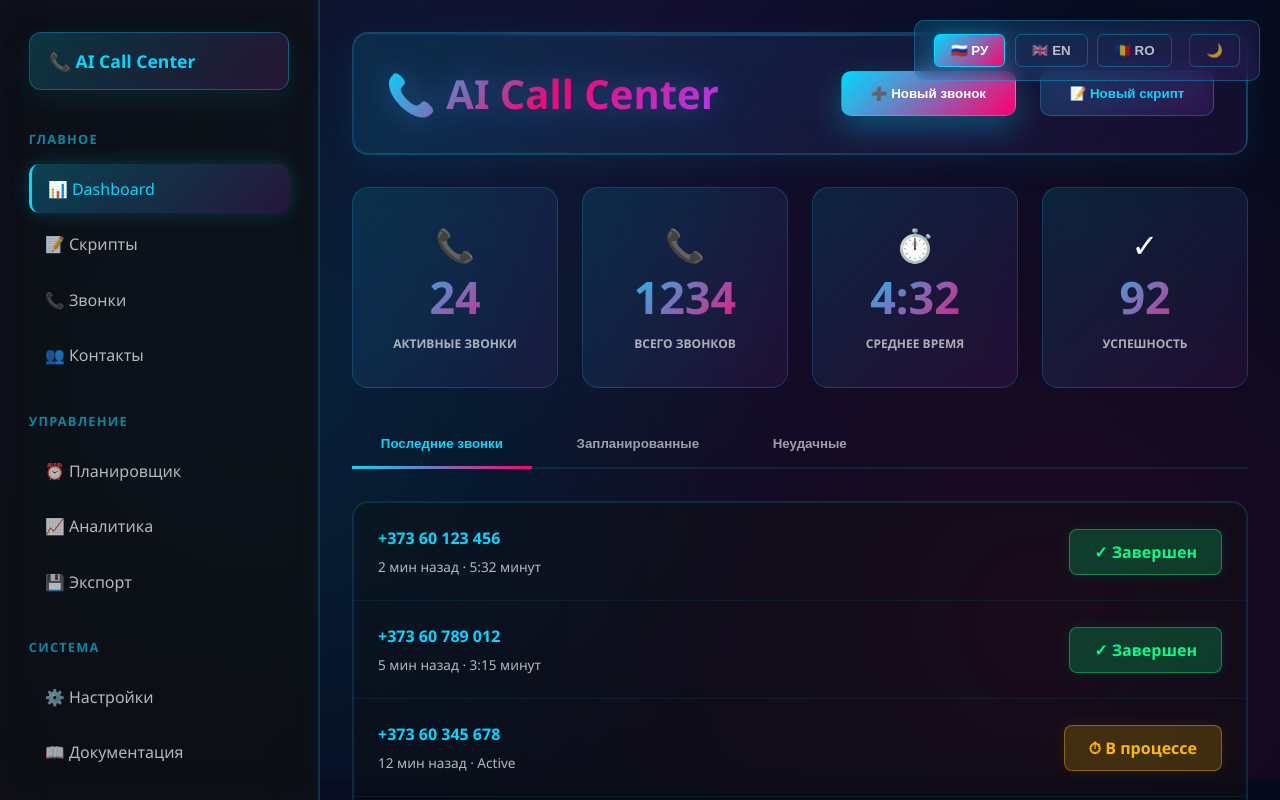
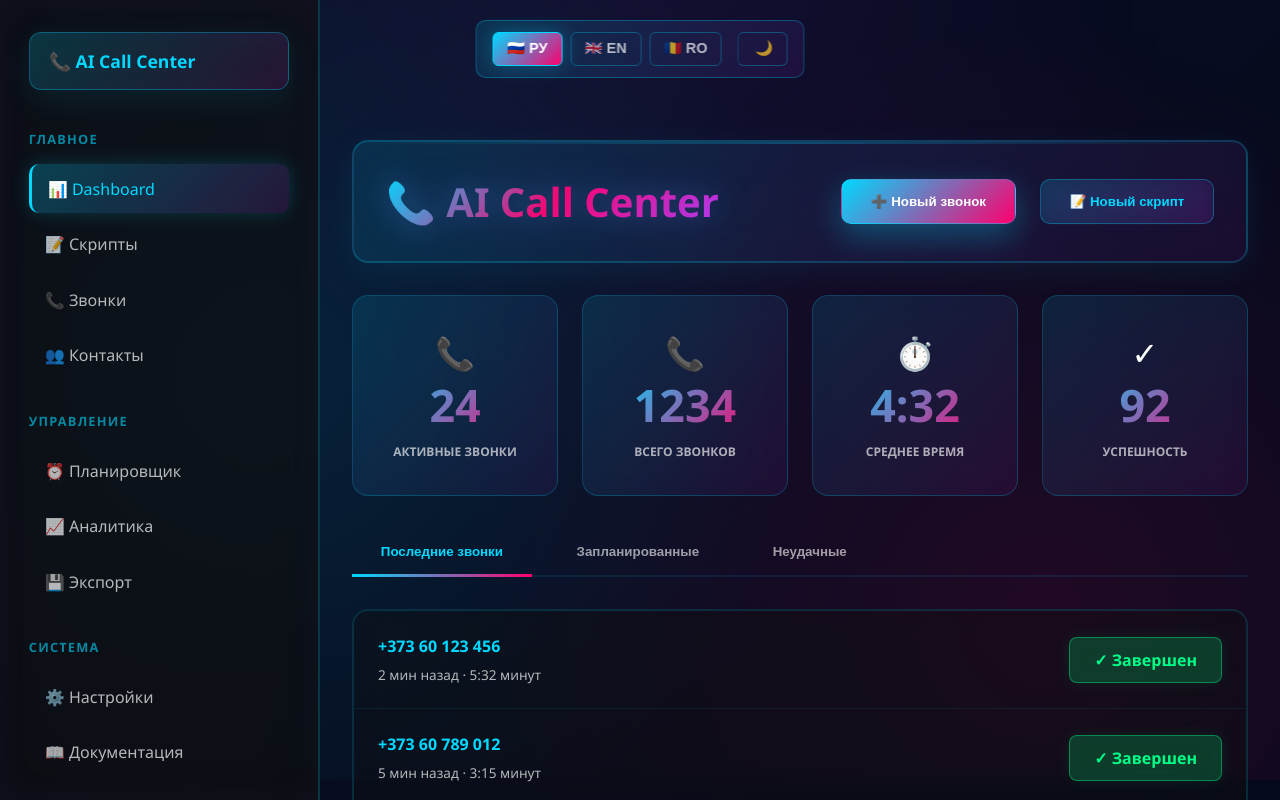
Before and after one commit to bortastas9-cyber/ai-call-center-, a plain HTML site: page index.html in a window 1280 px wide. Drawn offline with nearby package versions, Linux system fonts and the light colour scheme.

Commit message:
Fix: Move language selector to center and add padding to main content to prevent overlap

```diff
--- a/index.html
+++ b/index.html
@@ -150,6 +150,7 @@
 
         .main {
             padding: 2rem;
+            padding-top: 140px;
             overflow-y: auto;
             max-height: 100vh;
             position: relative;
@@ -709,15 +710,16 @@
         .language-selector {
             position: fixed;
             top: 20px;
-            right: 20px;
+            left: 50%;
+            transform: translateX(-50%);
             z-index: 9999;
             background: linear-gradient(135deg, rgba(0, 217, 255, 0.15), rgba(181, 55, 242, 0.1));
             backdrop-filter: blur(10px);
             border: 1px solid rgba(0, 217, 255, 0.3);
             border-radius: 10px;
-            padding: 0.8rem 1.2rem;
+            padding: 0.7rem 1rem;
             display: flex;
-            gap: 0.6rem;
+            gap: 0.5rem;
             pointer-events: auto;
             will-change: auto;
             transition: all 0.3s ease;
@@ -727,11 +729,13 @@
             background: transparent;
             border: 1px solid rgba(0, 217, 255, 0.3);
             color: var(--text-muted);
-            padding: 0.5rem 1rem;
+            padding: 0.45rem 0.85rem;
             border-radius: 6px;
             cursor: pointer;
             font-weight: 600;
+            font-size: 0.9rem;
             transition: all 0.3s ease;
+            white-space: nowrap;
         }
 
         .language-selector button:hover {
```
